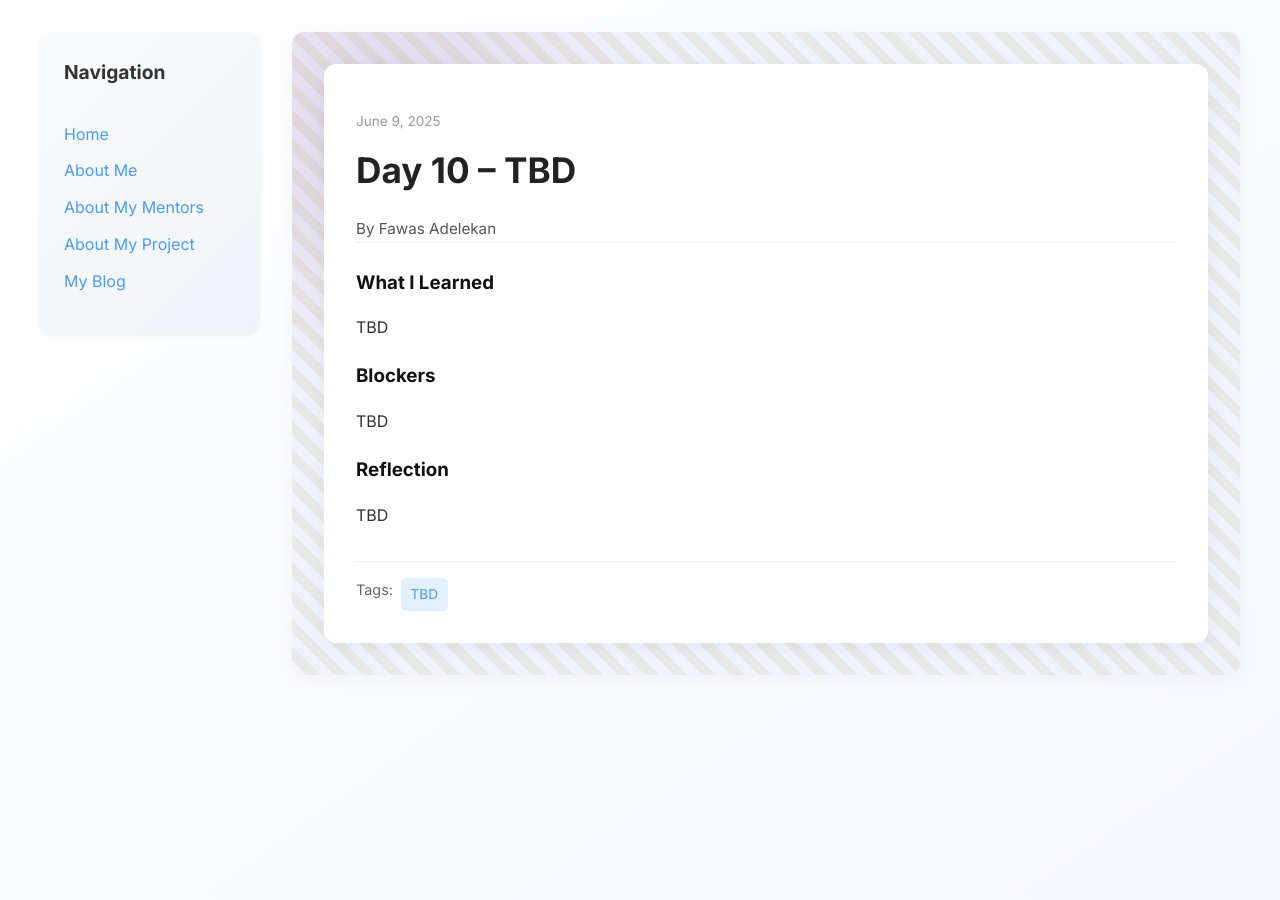
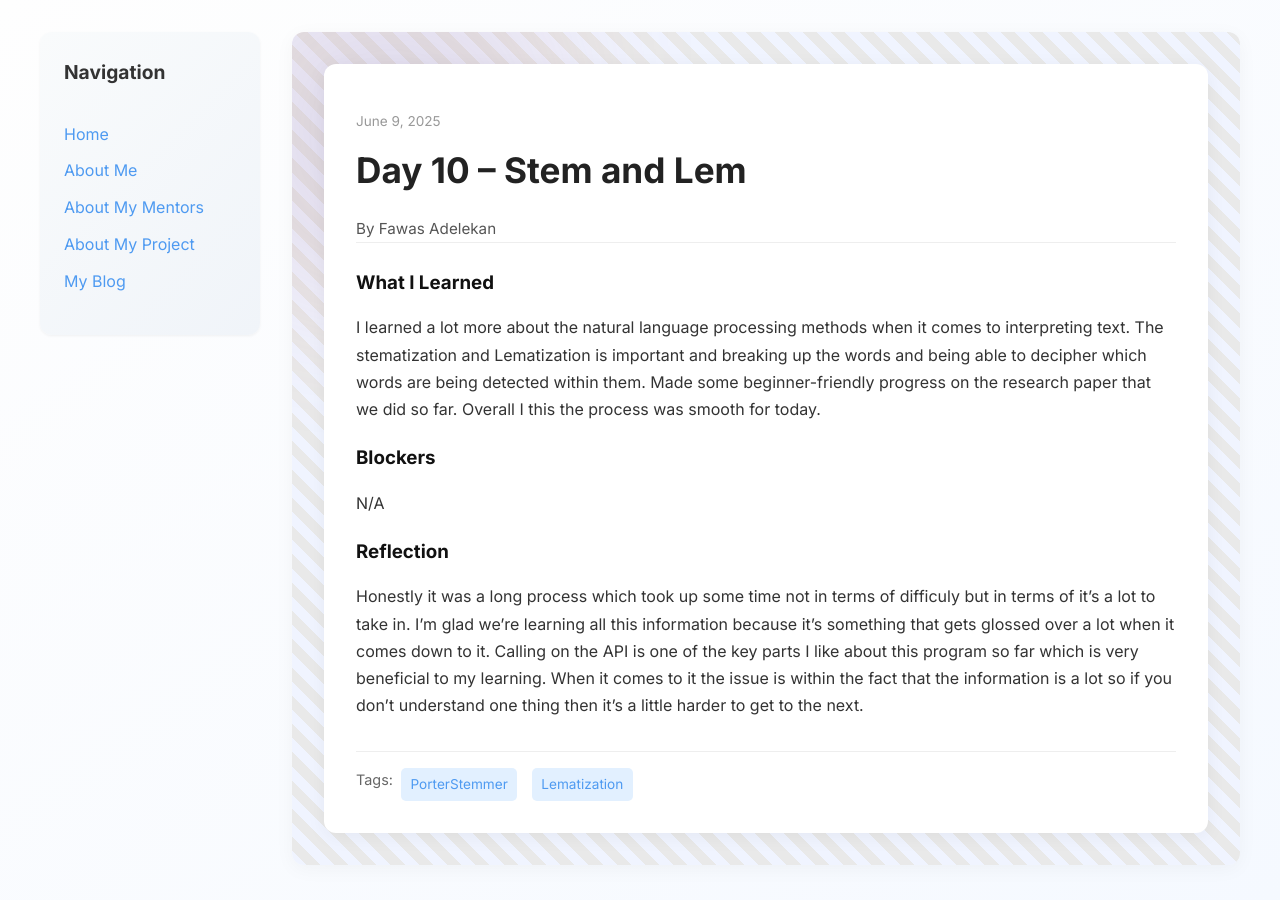
Before and after one commit to ForrestAj/ForrestAj.github.io, a Jekyll site: the page built from _posts/2025-06-09-day-10.md, in a window 1280 px wide. Built offline with Jekyll 4.4.1, drawn with Linux system fonts in a browser that asks for light colours.

Commit message:
Update 2025-06-09-day-10.md

```diff
--- a/_posts/2025-06-09-day-10.md
+++ b/_posts/2025-06-09-day-10.md
@@ -1,19 +1,19 @@
 ---
 layout: post
-title: "Day 10 – TBD"
+title: "Day 10 – Stem and Lem"
 date: 2025-06-09
 author: Fawas Adelekan
 permalink: /day10.html
-tags: ["TBD",]
+tags: ["PorterStemmer", "Lematization"]
 
 what_i_learned: |
-  TBD
+  I learned a lot more about the natural language processing methods when it comes to interpreting text. The stematization and Lematization is important and breaking up the words and being able to decipher which words are being detected within them. Made some beginner-friendly progress on the research paper that we did so far. Overall I this the process was smooth for today.
 
 
 
 blockers: |
-  TBD
+  N/A
 
 reflection: |
-  TBD
+  Honestly it was a long process which took up some time not in terms of difficuly but in terms of it's a lot to take in. I'm glad we're learning all this information because it's something that gets glossed over a lot when it comes down to it. Calling on the API is one of the key parts I like about this program so far which is very beneficial to my learning. When it comes to it the issue is within the fact that the information is a lot so if you don't understand one thing then it's a little harder to get to the next.
 ---
```
